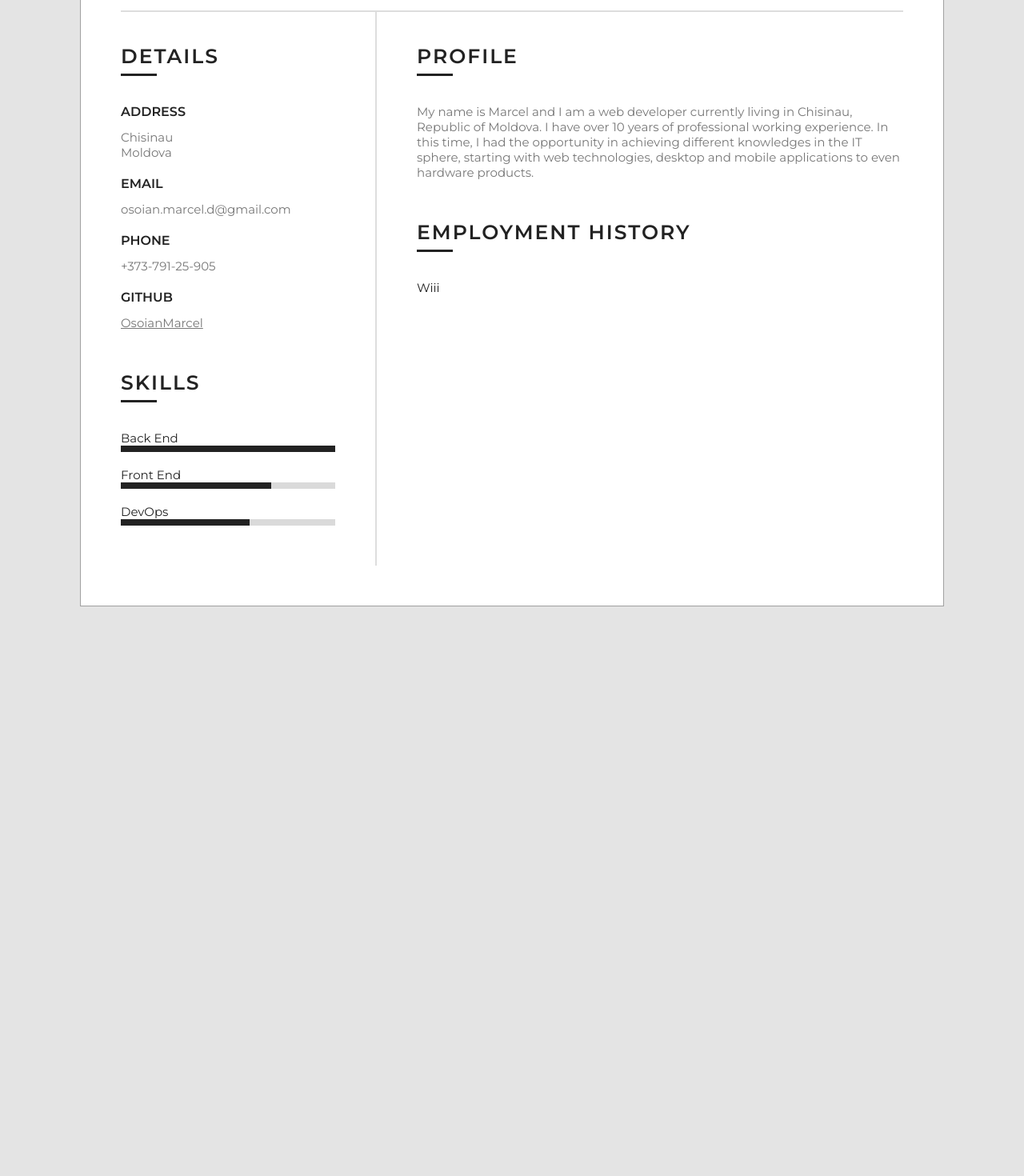
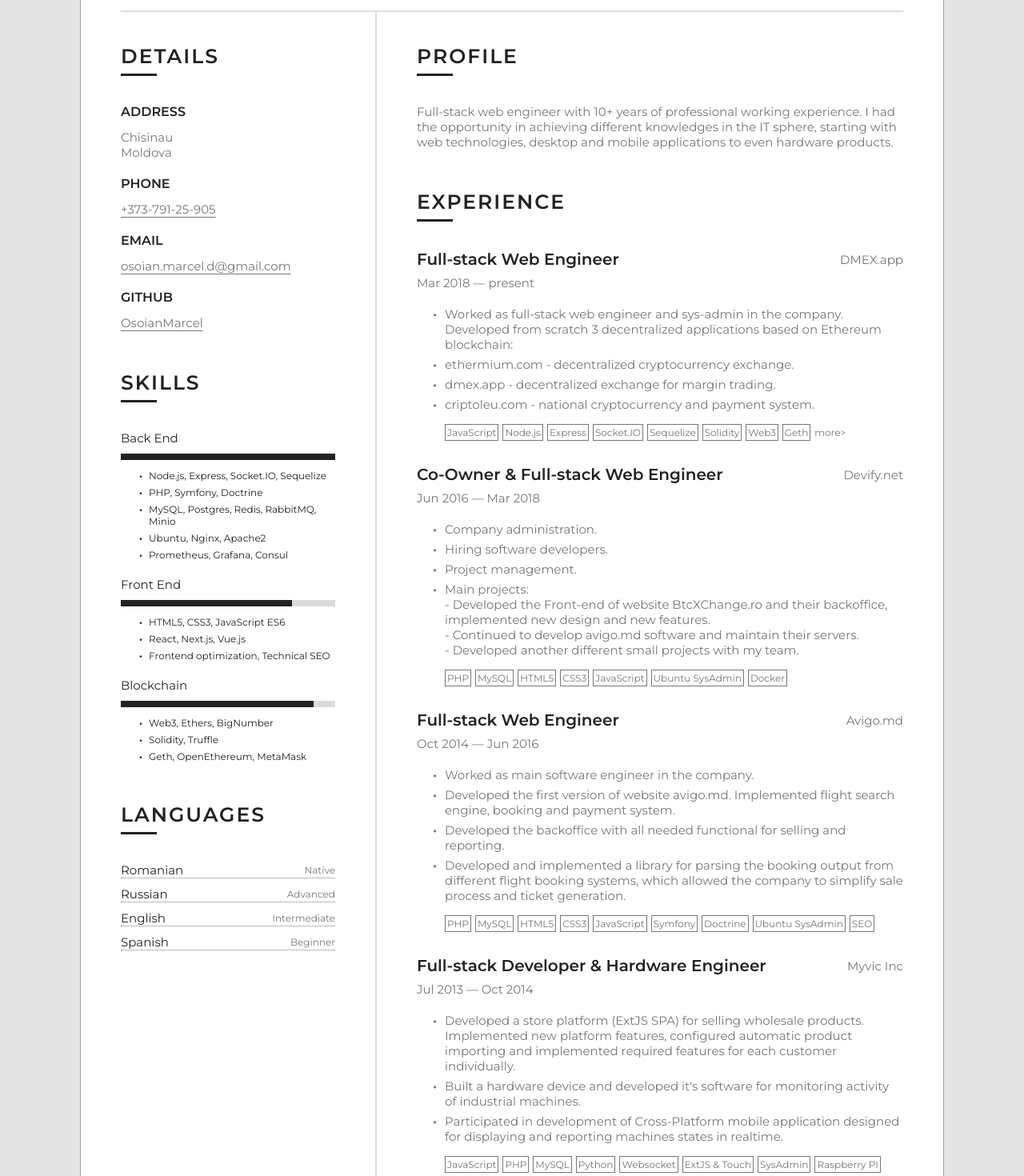
Before and after one commit to OsoianMarcel/my-cv, a Next.js app: page / in a window 1280 px wide. Shown: the part 300-1770 px from the top of the page at 80% size. Before the commit the page ends 1108 px from the top, so only its background shows below. Built offline with nearby package versions, Linux system fonts and the light colour scheme.

Commit message:
beta version

```diff
--- /dev/null
+++ b/src/components/Employment/EmploymentItem.module.scss
@@ -0,0 +1,25 @@
+.container {
+  margin-bottom: 30px;
+}
+
+.position_container {
+  display: flex;
+  align-items: center;
+  justify-content: space-between;
+  margin-bottom: 8px;
+}
+
+.position_name {
+  color: #222;
+  font-size: 20px;
+  font-weight: 600;
+}
+
+.position_company {
+  color: #777;
+}
+
+.position_period {
+  color: #777;
+  margin-bottom: 20px;
+}
--- /dev/null
+++ b/src/components/Employment/EmploymentItem.tsx
@@ -0,0 +1,30 @@
+import type {ReactNode} from 'react';
+
+import styles from './EmploymentItem.module.scss';
+
+type Props = {
+	position: string,
+	company: string,
+	periodFrom: string,
+	periodTo: string,
+	children: ReactNode
+}
+
+export default function EmploymentItem({position, company, periodFrom, periodTo, children} : Props): JSX.Element {
+	return (
+		<div className={styles.container}>
+			<div className={styles.position_container}>
+				<div className={styles.position_name}>
+					{position}
+				</div>
+				<div className={styles.position_company}>
+					{company}
+				</div>
+			</div>
+			<div className={styles.position_period}>
+				{periodFrom} — {periodTo}
+			</div>
+			{children}
+		</div>
+	);
+}
--- /dev/null
+++ b/src/components/Skills/Skills.module.scss
@@ -0,0 +1,19 @@
+.container {
+  display: flex;
+  align-items: center;
+  flex-direction: row;
+  flex-wrap: wrap;
+  gap: 5px;
+  margin-left: 35px;
+  font-size: 12px;
+}
+
+.item {
+  display: inline-block;
+  border: 1px solid #777;
+  padding: 2px;
+}
+
+.link {
+  text-decoration: none;
+}
--- /dev/null
+++ b/src/components/Skills/Skills.tsx
@@ -0,0 +1,33 @@
+import {useState} from 'react';
+
+import styles from './Skills.module.scss';
+
+type Props = {
+	skills: string[],
+	limit?: number
+}
+
+export default function Skill({skills, limit = 10}: Props): JSX.Element {
+	const [showAll, setShowAll] = useState(false);
+
+	const skillsToDisplay = showAll ? skills : skills.slice(0, limit);
+
+	const onClick = () => {
+		setShowAll(ps => !ps);
+	};
+
+	return (
+		<div className={styles.container}>
+			{skillsToDisplay.map((skill, key) => {
+				return <span key={key} className={styles.item}>{skill}</span>;
+			})}
+			{skills.length > limit && <a
+				href="javascript:void(0);"
+				onClick={onClick}
+				className={styles.link}
+			>
+				{showAll ? '<less' : 'more>'}
+			</a>}
+		</div>
+	);
+}
--- a/src/components/SubTitle.module.scss
+++ b/src/components/SubTitle.module.scss
@@ -1,4 +1,5 @@
 .title {
+  color: #222;
   font-size: 16px;
   font-weight: 600;
   margin: 0 0 13px;
--- a/src/components/Title.module.scss
+++ b/src/components/Title.module.scss
@@ -1,4 +1,5 @@
 .title {
+  color: #222;
   position: relative;
   font-size: 25px;
   font-weight: 600;
--- a/src/pages/_document.js
+++ b/src/pages/_document.js
@@ -8,7 +8,7 @@ export default function Document() {
 
 				<link rel="preconnect" href="https://fonts.googleapis.com"/>
 				<link rel="preconnect" href="https://fonts.gstatic.com" crossOrigin="anonymous"/>
-				<link href="https://fonts.googleapis.com/css2?family=Montserrat:wght@400;500;600;700&display=swap"
+				<link href="https://fonts.googleapis.com/css2?family=Montserrat:wght@400;500;600&display=swap"
 				      rel="stylesheet"/>
 
 				<meta name="description" content="Default description"/>
--- a/src/pages/index.tsx
+++ b/src/pages/index.tsx
@@ -7,6 +7,8 @@ import Layout from '../components/Layout';
 import Section from '../components/Section';
 import AsideDetail from '../components/AsideDetail';
 import ProgressBar from '../components/ProgressBar';
+import EmploymentItem from '../components/Employment/EmploymentItem';
+import Skills from '../components/Skills/Skills';
 
 const Home: NextPage = () => {
 	return (
@@ -26,12 +28,20 @@ const Home: NextPage = () => {
 							</p>
 						</AsideDetail>
 
-						<AsideDetail title="Email">
-							<p><NoSSR>osoian.marcel.d@gmail.com</NoSSR></p>
+						<AsideDetail title="Phone">
+							<p>
+								<NoSSR>
+									<a href="tel:+37379125905">+373-791-25-905</a>
+								</NoSSR>
+							</p>
 						</AsideDetail>
 
-						<AsideDetail title="Phone">
-							<p>+373-791-25-905</p>
+						<AsideDetail title="Email">
+							<p>
+								<NoSSR>
+									<a href="mailto:osoian.marcel.d@gmail.com">osoian.marcel.d@gmail.com</a>
+								</NoSSR>
+							</p>
 						</AsideDetail>
 
 						<AsideDetail title="Github">
@@ -46,29 +56,173 @@ const Home: NextPage = () => {
 					</Section>
 
 					<Section title="Skills">
-						Back End
-						<ProgressBar val="10"/>
-						<br/>
+						<div className={styles.skill_section}>
+							<div className={styles.skill_name}>Back End</div>
+							<ProgressBar val="10"/>
+							<ul className={styles.skill_list}>
+								<li>Node.js, Express, Socket.IO, Sequelize</li>
+								<li>PHP, Symfony, Doctrine</li>
+								<li>MySQL, Postgres, Redis, RabbitMQ, Minio</li>
+								<li>Ubuntu, Nginx, Apache2</li>
+								<li>Prometheus, Grafana, Consul</li>
+							</ul>
+						</div>
 
-						Front End
-						<ProgressBar val="7"/>
-						<br/>
+						<div className={styles.skill_section}>
+							<div className={styles.skill_name}>Front End</div>
+							<ProgressBar val="8"/>
+							<ul className={styles.skill_list}>
+								<li>HTML5, CSS3, JavaScript ES6</li>
+								<li>React, Next.js, Vue.js</li>
+								<li>Frontend optimization, Technical SEO</li>
+							</ul>
+						</div>
 
-						DevOps
-						<ProgressBar val="6"/>
+						<div className={styles.skill_section}>
+							<div className={styles.skill_name}>Blockchain</div>
+							<ProgressBar val="9"/>
+							<ul className={styles.skill_list}>
+								<li>Web3, Ethers, BigNumber</li>
+								<li>Solidity, Truffle</li>
+								<li>Geth, OpenEthereum, MetaMask</li>
+							</ul>
+						</div>
+					</Section>
+
+					<Section title="Languages">
+						<div className={styles.lang_section}>
+							<div className={styles.lang_name}>Romanian</div>
+							<div className={styles.lang_level}>Native</div>
+						</div>
+						<div className={styles.lang_section}>
+							<div className={styles.lang_name}>Russian</div>
+							<div className={styles.lang_level}>Advanced</div>
+						</div>
+						<div className={styles.lang_section}>
+							<div className={styles.lang_name}>English</div>
+							<div className={styles.lang_level}>Intermediate</div>
+						</div>
+						<div className={styles.lang_section}>
+							<div className={styles.lang_name}>Spanish</div>
+							<div className={styles.lang_level}>Beginner</div>
+						</div>
 					</Section>
 				</aside>
 				<section className={styles.content}>
 					<Section title="Profile">
 						<p>
-							My name is Marcel and I am a web developer currently living in Chisinau, Republic of Moldova.
-							I have over 10 years of professional working experience. In this time, I had the
-							opportunity in achieving different knowledges in the IT sphere, starting with web
-							technologies, desktop and mobile applications to even hardware products.
+							Full-stack web engineer with 10+ years of professional working experience.
+							I had the opportunity in achieving different knowledges in the IT sphere,
+							starting with web technologies, desktop and mobile applications to even hardware products.
+							{/*For the last 4 years I have developed several decentralized applications*/}
+							{/*on Ethereum and xDAI networks and I am interested to */}
 						</p>
 					</Section>
-					<Section title="Employment history">
-						Wiii
+					<Section title="Experience">
+						<EmploymentItem
+							position="Full-stack Web Engineer"
+							company="DMEX.app"
+							periodFrom="Mar 2018"
+							periodTo="present"
+						>
+							<ul>
+								<li>
+									Worked as full-stack web engineer and sys-admin in the company.
+									Developed from scratch 3 decentralized applications based on Ethereum blockchain:
+								</li>
+								<li>
+									ethermium.com - decentralized cryptocurrency exchange.
+								</li>
+								<li>
+									dmex.app - decentralized exchange for margin trading.
+								</li>
+								<li>
+									criptoleu.com - national cryptocurrency and payment system.
+								</li>
+							</ul>
+							<Skills limit={8} skills={[
+								'JavaScript', 'Node.js', 'Express', 'Socket.IO', 'Sequelize',
+								'Solidity', 'Web3', 'Geth', 'Openethereum', 'Metamask',
+								'MySQL', 'Postgres', 'Redis', 'RabbitMQ', 'Consul', 'Minio',
+								'Nginx', 'Apache2', 'Ubuntu SysAdmin', 'Docker', 'Letsencrypt'
+							]}/>
+						</EmploymentItem>
+
+						<EmploymentItem
+							position="Co-Owner &amp; Full-stack Web Engineer"
+							company="Devify.net"
+							periodFrom="Jun 2016"
+							periodTo="Mar 2018"
+						>
+							<ul>
+								<li>Company administration.</li>
+								<li>Hiring software developers.</li>
+								<li>Project management.</li>
+								<li>
+									Main projects:<br/>
+									- Developed the Front-end of website BtcXChange.ro and their backoffice,
+									implemented new design and new features.<br/>
+									- Continued to develop avigo.md software and maintain their servers.<br/>
+									- Developed another different small projects with my team.
+								</li>
+							</ul>
+							<Skills skills={[
+								'PHP', 'MySQL', 'HTML5', 'CSS3', 'JavaScript',
+								'Ubuntu SysAdmin', 'Docker'
+							]}/>
+						</EmploymentItem>
+
+						<EmploymentItem
+							position="Full-stack Web Engineer"
+							company="Avigo.md"
+							periodFrom="Oct 2014"
+							periodTo="Jun 2016"
+						>
+							<ul>
+								<li>Worked as main software engineer in the company.</li>
+								<li>
+									Developed the first version of website avigo.md. Implemented flight
+									search engine, booking and payment system.
+								</li>
+								<li>Developed the backoffice with all needed functional for selling and reporting.</li>
+								<li>
+									Developed and implemented a library for parsing the booking output from different
+									flight booking systems, which allowed the company to simplify sale
+									process and ticket generation.
+								</li>
+							</ul>
+							<Skills skills={[
+								'PHP', 'MySQL', 'HTML5', 'CSS3', 'JavaScript',
+								'Symfony', 'Doctrine', 'Ubuntu SysAdmin', 'SEO'
+							]}/>
+						</EmploymentItem>
+
+						<EmploymentItem
+							position="Full-stack Developer &amp; Hardware Engineer"
+							company="Myvic Inc"
+							periodFrom="Jul 2013"
+							periodTo="Oct 2014"
+						>
+							<ul>
+								<li>
+									Developed a store platform (ExtJS SPA) for selling wholesale products.
+									Implemented new platform features, configured automatic product importing
+									and implemented required features for each customer individually.
+								</li>
+								<li>
+									Built a hardware device and developed it&apos;s software for monitoring activity
+									of industrial machines.
+								</li>
+								<li>
+									Participated in development of Cross-Platform mobile application designed
+									for displaying and reporting machines states in realtime.
+								</li>
+							</ul>
+							<Skills skills={[
+								'JavaScript', 'PHP', 'MySQL', 'Python', 'Websocket',
+								'ExtJS & Touch', 'SysAdmin', 'Raspberry PI'
+							]}/>
+						</EmploymentItem>
 					</Section>
 				</section>
 			</main>
--- a/src/styles/Home.module.scss
+++ b/src/styles/Home.module.scss
@@ -16,3 +16,48 @@
 .aside, .content {
   padding-top: 40px;
 }
+
+.skill_section {
+  margin-bottom: 20px;
+}
+
+.skill_name {
+  color: #222;
+  margin-bottom: 10px;
+}
+
+.skill_list {
+  color: #222;
+  font-size: 12px;
+}
+
+.lang_section {
+  display: flex;
+  align-items: center;
+  justify-content: space-between;
+  border-bottom: 1px dotted #777;
+  margin-bottom: 10px;
+}
+
+.lang_name {
+  color: #222;
+}
+
+.lang_level {
+  font-size: 12px;
+}
+
+.empl_skills {
+  display: flex;
+  flex-direction: row;
+  flex-wrap: wrap;
+  gap: 5px;
+  margin-left: 35px;
+  font-size: 12px;
+}
+
+.empl_skill {
+  display: inline-block;
+  border: 1px solid #777;
+  padding: 2px;
+}
--- a/src/styles/globals.scss
+++ b/src/styles/globals.scss
@@ -4,13 +4,14 @@ body {
   margin: 0;
   background-color: #E4E4E4;
   font-family: 'Montserrat', sans-serif;
-  color: #222;
+  color: #777;
   font-size: 15px;
 }
 
 a {
   color: inherit;
-  text-decoration: none;
+  text-decoration: underline;
+  text-underline-position: under;
 }
 
 * {
@@ -22,6 +23,19 @@ p {
   margin: 10px 0;
 }
 
-a {
-  text-decoration: underline;
+ul {
+  list-style: none;
+  padding-left: 35px;
 }
+
+li {
+  margin-bottom: 6px;
+
+  &::before {
+    content: "\2022";
+    font-weight: 600;
+    display: inline-block;
+    width: 1em;
+    margin-left: -1em;
+  }
+}
```
Also changed, not shown: src/components/Header.module.scss (+14 -1 lines), src/components/Header.tsx (+10 -5 lines).
